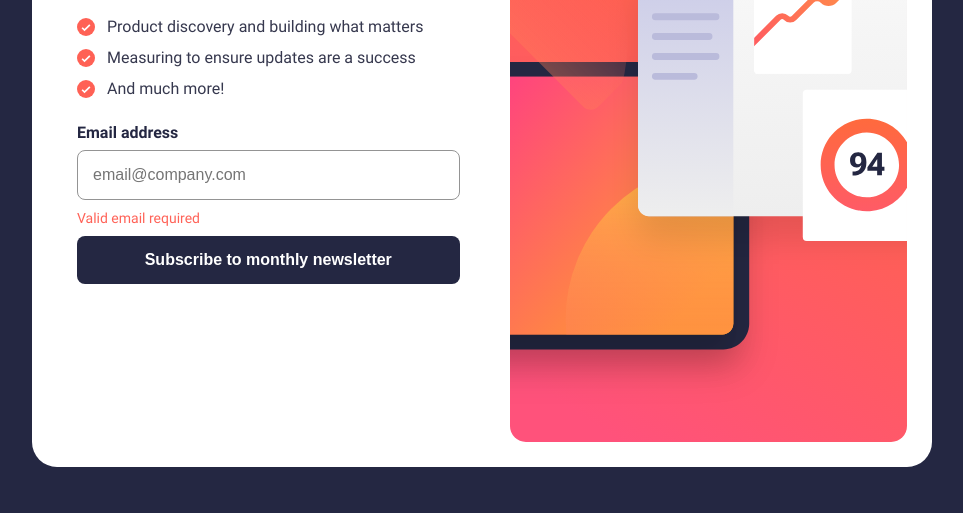
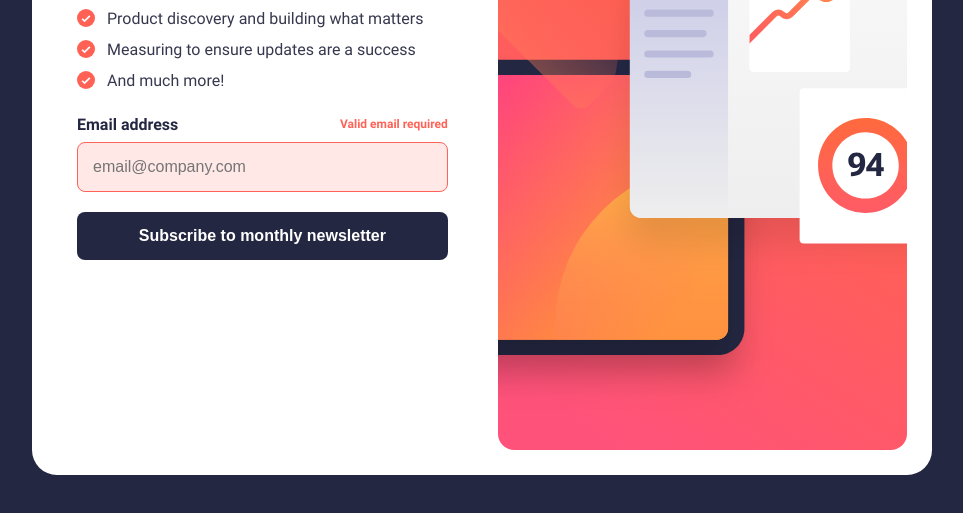
Before and after one commit to Sharon-Mashai/newsletter-sign-up-with-success-message, a plain HTML site: page index.html in a window 1280 px wide. Both pictures are taken after a click on the button "Subscribe to monthly newsletter". Shown: the part 253-766 px from the top of the page, without its empty margins (158-1121 px from the left). Drawn offline with Linux system fonts and the light colour scheme.

Commit message:
Changed the position of email error message to appear at the same line as email address and modified the input styling

```diff
--- a/index.html
+++ b/index.html
@@ -1,3 +1,4 @@
+
 <!DOCTYPE html>
 <html lang="en">
 <head>
@@ -41,15 +42,24 @@
 
             </ul>
 
-            <label for="email">Email address</label>
+            <!-- Email Label -->
+            <div class="label-row">
 
+                <label for="email">
+                    Email address
+                </label>
+
+                <span id="errorMessage"></span>
+
+            </div>
+
+            <!-- Email Input -->
             <input
                 type="email"
                 id="email"
                 placeholder="email@company.com">
 
-            <span id="errorMessage"></span>
-
+            <!-- Subscribe Button -->
             <button id="subscribeBtn">
                 Subscribe to monthly newsletter
             </button>
--- a/script.js
+++ b/script.js
@@ -1,3 +1,4 @@
+
 let emailInput = document.getElementById("email");
 let subscribeBtn = document.getElementById("subscribeBtn");
 
@@ -15,18 +16,28 @@ subscribeBtn.addEventListener("click", function(){
     /^[^\s@]+@[^\s@]+\.[^\s@]+$/;
 
     if(email === ""){
+
         errorMessage.textContent =
         "Valid email required";
+
+        emailInput.classList.add("error-input");
+
         return;
     }
 
     if(!emailPattern.test(email)){
+
         errorMessage.textContent =
         "Valid email required";
+
+        emailInput.classList.add("error-input");
+
         return;
     }
 
     errorMessage.textContent = "";
+
+    emailInput.classList.remove("error-input");
 
     userEmail.textContent = email;
 
@@ -41,8 +52,13 @@ document.getElementById("dismissBtn");
 dismissBtn.addEventListener("click", function(){
 
     successCard.style.display = "none";
+
     signupCard.style.display = "flex";
 
     emailInput.value = "";
 
+    errorMessage.textContent = "";
+
+    emailInput.classList.remove("error-input");
+
 });
--- a/style.css
+++ b/style.css
@@ -1,3 +1,4 @@
+/*Font Face*/
 @font-face {
     font-family: 'Roboto';
     src: url('assets/fonts/Roboto-Regular.ttf') format('truetype');
@@ -9,6 +10,7 @@
     src: url('assets/fonts/Roboto-Bold.ttf') format('truetype');
     font-weight: 700;
 }
+
 /* Reset */
 *{
     margin: 0;
@@ -81,24 +83,38 @@ label{
     display: block;
     font-weight: 700;
     color: hsl(234, 29%, 20%);
+}
+
+/* Email Label and Error Message */
+.label-row{
+    display: flex;
+    justify-content: space-between;
+    align-items: center;
     margin-bottom: 8px;
 }
 
+/* Input */
 input{
     width: 100%;
     padding: 15px;
     border: 1px solid hsl(0, 0%, 58%);
     border-radius: 8px;
-    margin-bottom: 10px;
+    margin-bottom: 20px;
     font-size: 16px;
+}
+
+/* Invalid Email State */
+.error-input{
+    background-color: #ffe8e6;
+    border: 1px solid hsl(4, 100%, 67%);
+    color: hsl(4, 100%, 67%);
 }
 
 /* Error Message */
 #errorMessage{
     color: hsl(4, 100%, 67%);
-    display: block;
-    margin-bottom: 10px;
-    font-size: 14px;
+    font-size: 12px;
+    font-weight: 700;
 }
 
 /* Button */
@@ -112,15 +128,21 @@ button{
     font-size: 16px;
     font-weight: 700;
     cursor: pointer;
+    transition: 0.3s;
 }
 
 button:hover{
     background-color: hsl(4, 100%, 67%);
 }
 
-/* Image */
+/* Image Section */
+.image-section{
+    width: 50%;
+}
+
 .image-section img{
     width: 100%;
+    height: 100%;
     display: block;
 }
 
@@ -149,7 +171,7 @@ button:hover{
 }
 
 /* Mobile */
-@media(max-width: 768px){
+@media (max-width: 768px){
 
     .container{
         flex-direction: column-reverse;
@@ -162,6 +184,10 @@ button:hover{
         padding: 10px;
     }
 
+    .image-section{
+        width: 100%;
+    }
+
     .content h1{
         font-size: 2.3rem;
     }
```
Lines whose indentation alone changed are shown as unchanged.
